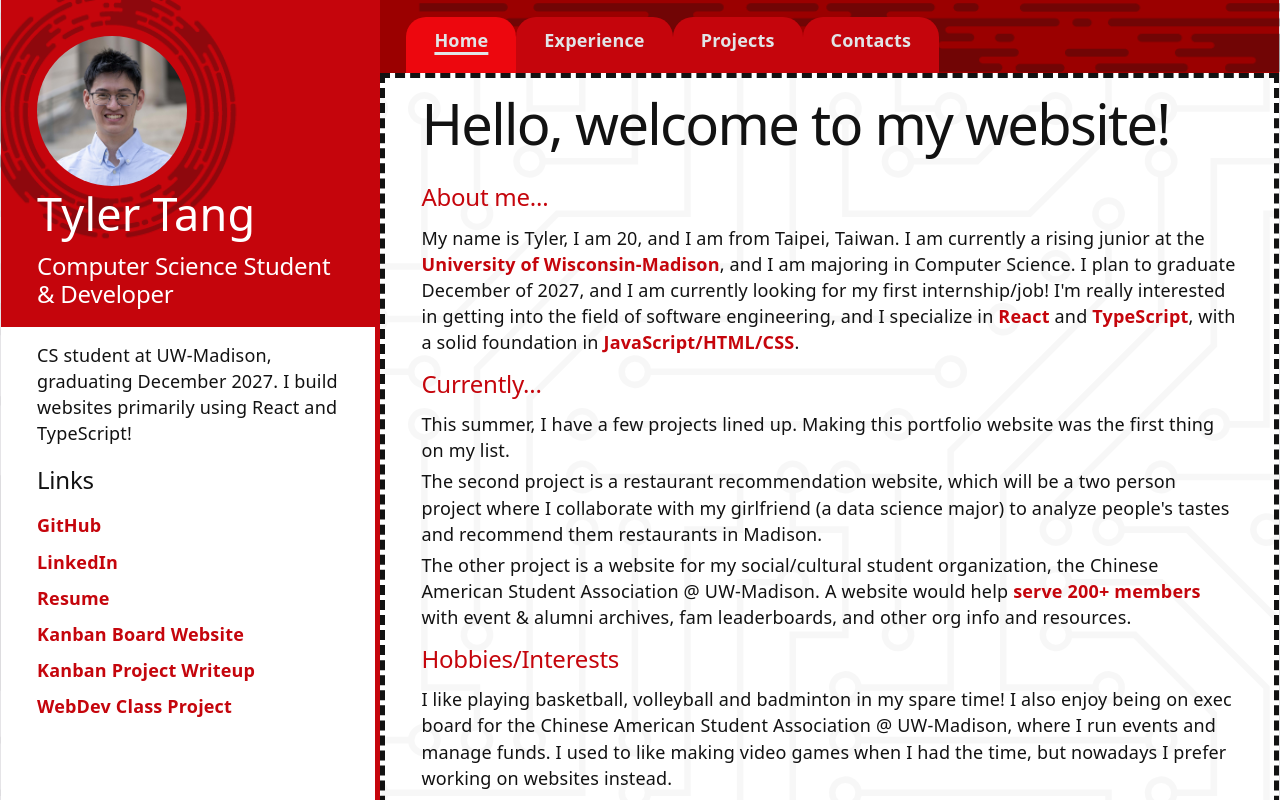
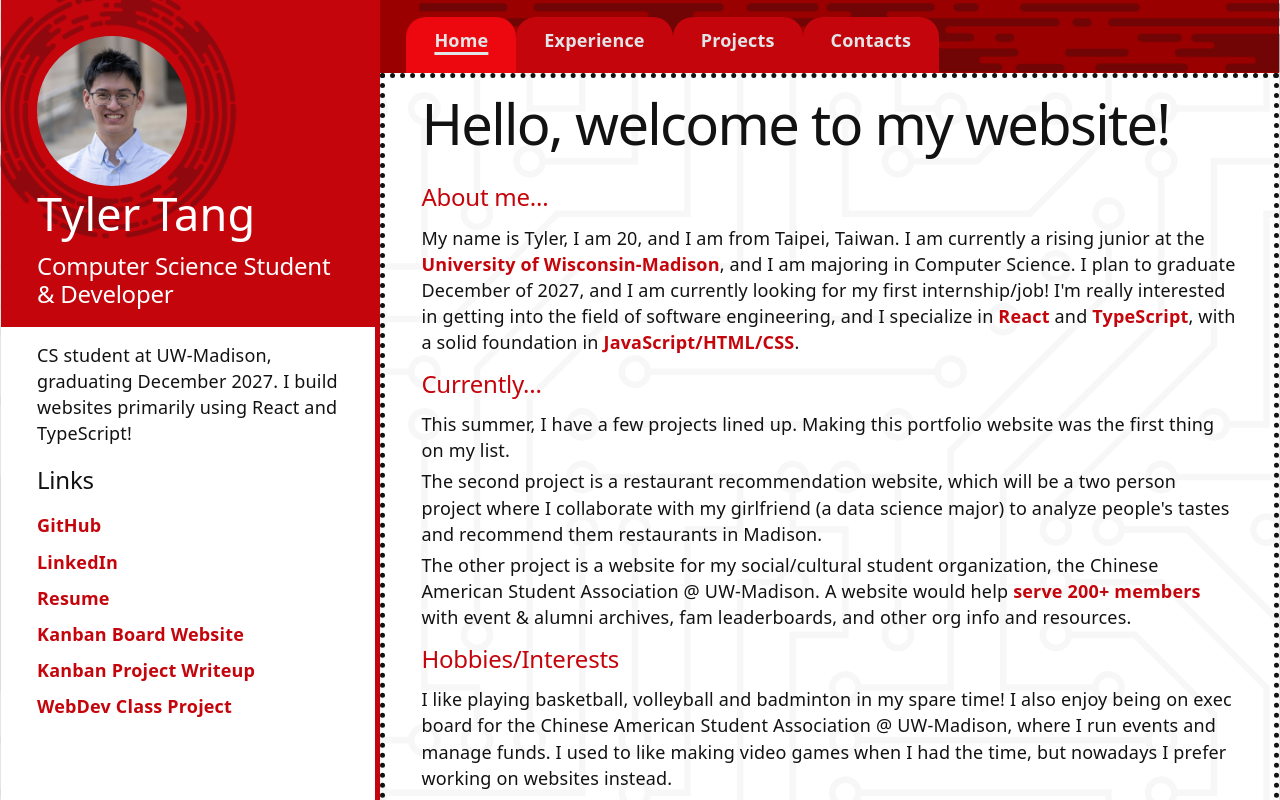
Before and after one commit to TT6577/personal-website, a React (Vite) app: page / in a window 1280 px wide. Built offline with nearby package versions, Linux system fonts and the light colour scheme.

Commit message:
updating dotted line

```diff
--- a/src/App.jsx
+++ b/src/App.jsx
@@ -213,7 +213,7 @@ function App() {
               {/* Displays designated pages */}
               <div
                 style={{
-                  border: "#121212 dashed 5px",
+                  border: "#121212 dotted 5px",
                   paddingLeft: "2rem",
                   paddingBottom: "2rem",
                   paddingRight: "2rem",
```
